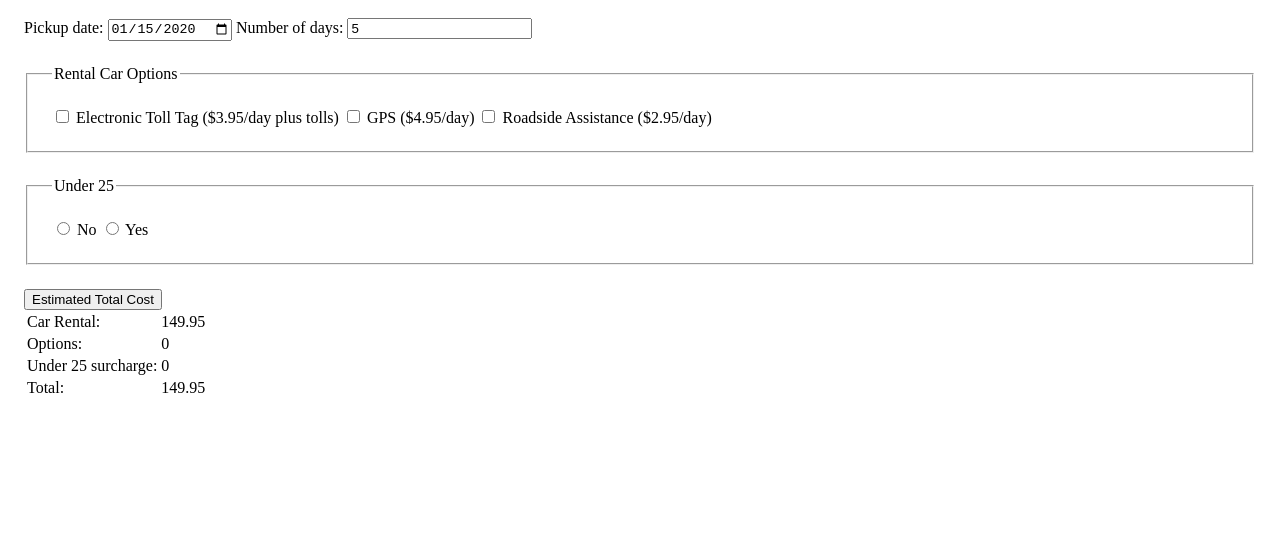
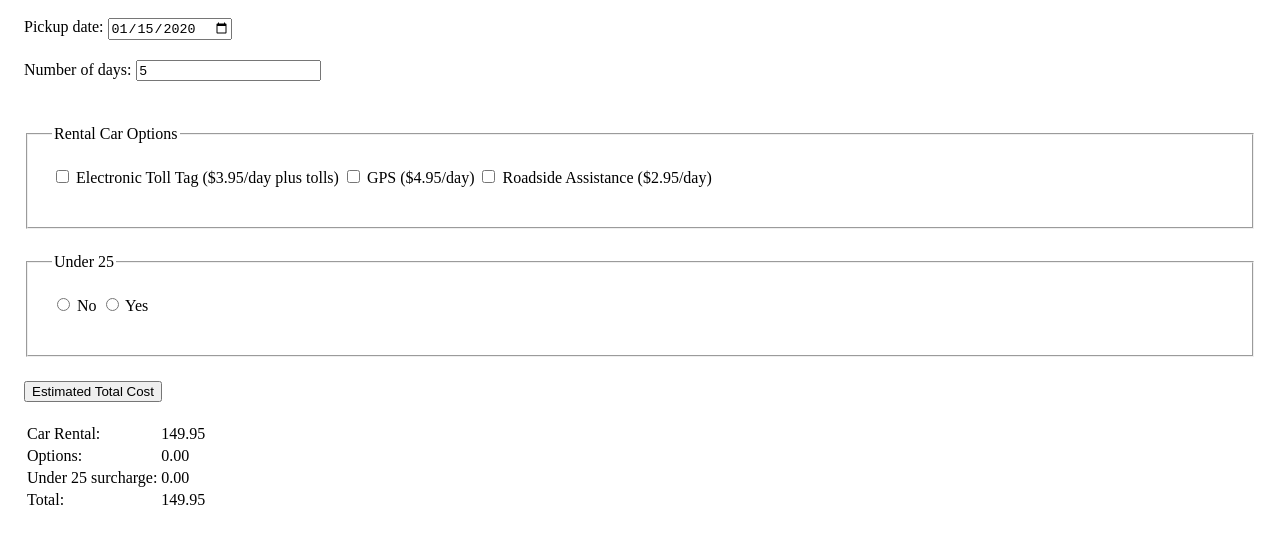
Before and after one commit to craigmckeachie/CarRental, a plain HTML site: page index.html in a window 1280 px wide. Both pictures are taken after typing "2020-01-15", "5" into the empty fields and a click on the button "Estimated Total Cost". Shown: the part 64-608 px from the top of the page. Drawn offline with Linux system fonts and the light colour scheme.

Commit message:
refactor

```diff
--- a/index.html
+++ b/index.html
@@ -16,6 +16,11 @@
             margin-bottom: 1.5em;
             padding: 1.5em;
         }
+
+        input,
+        button {
+            margin-bottom: 1.5em;
+        }
     </style>
 
 </head>
@@ -24,7 +29,8 @@
     <h1>ACME Car Rental</h1>
     <form onsubmit="estimateTotalCost(event);">
         <label for="pickup-date">Pickup date:</label>
-        <input type="date" name="pickupDate" id="pickup-date">
+        <input type="date" required name="pickupDate" id="pickup-date">
+        <br>
         <label for="number-of-days">Number of days:</label>
         <input type="number" required name="numberOfDays" id="number-of-days">
         <fieldset>
@@ -47,26 +53,26 @@
         </fieldset>
         <button type="submit">Estimated Total Cost</button>
     </form>
-    <table>
+    <table id="results-table" style="display:none">
         <tbody>
             <tr>
                 <td>Car Rental:</td>
-                <td id="car-rental-cost">XX.XX</td>
+                <td id="car-rental-cost"></td>
 
             </tr>
             <tr>
                 <td>Options:</td>
-                <td id="options-cost">XX.XX</td>
+                <td id="options-cost"></td>
             </tr>
             <tr>
                 <td>Under 25 surcharge:</td>
-                <td id="under25-cost">XX.XX</td>
+                <td id="under25-cost"></td>
             </tr>
         </tbody>
         <tfoot>
             <tr>
                 <td>Total:</td>
-                <td id="total-cost">XX.XX</td>
+                <td id="total-cost"></td>
             </tr>
         </tfoot>
     </table>
@@ -77,21 +83,20 @@
             let tollTag = document.getElementById("toll-tag").checked;
             let gps = document.getElementById("gps").checked;
             let roadside = document.getElementById("roadside").checked;
-            let ageSurchageSelectedOption = document.querySelector("input[name='ynOption']:checked");
+            let applyAgeSurchage = document.querySelector("input[name='ynOption']:checked")?.value;
 
             //calculate total
             let carRentalCost = 29.99 * days;
             let optionsCost = calculateOptionsCost(tollTag, gps, roadside, days);
-            let ageSurcharge = 0;
-            if (ageSurchageSelectedOption) {
-                ageSurcharge = calculateAgeSurcharge(ageSurchageSelectedOption.value, carRentalCost);
-            }
+            let ageSurcharge = calculateAgeSurcharge(applyAgeSurchage, carRentalCost);
+
             let total = calculateTotal(carRentalCost, optionsCost, ageSurcharge);
 
-            document.getElementById("car-rental-cost").innerText = carRentalCost;
-            document.getElementById("options-cost").innerText = optionsCost;
-            document.getElementById("under25-cost").innerText = ageSurcharge;
-            document.getElementById("total-cost").innerText = total;
+            document.getElementById("car-rental-cost").innerText = carRentalCost.toFixed(2);
+            document.getElementById("options-cost").innerText = optionsCost.toFixed(2);
+            document.getElementById("under25-cost").innerText = ageSurcharge.toFixed(2);
+            document.getElementById("total-cost").innerText = total.toFixed(2);
+            document.getElementById("results-table").style.display = "block"
         }
 
         function calculateOptionsCost(tollTag, gps, roadside, days) {
@@ -108,9 +113,9 @@
             return optionsCost;
         }
 
-        function calculateAgeSurcharge(ageSurchargeValue, carRentalCost) {
+        function calculateAgeSurcharge(applyAgeSurcharge, carRentalCost) {
             let ageSurcharge = 0;
-            if (ageSurchargeValue === "yes") {
+            if (applyAgeSurcharge === "yes") {
                 ageSurcharge = (carRentalCost * .3);
             }
             return ageSurcharge
```
